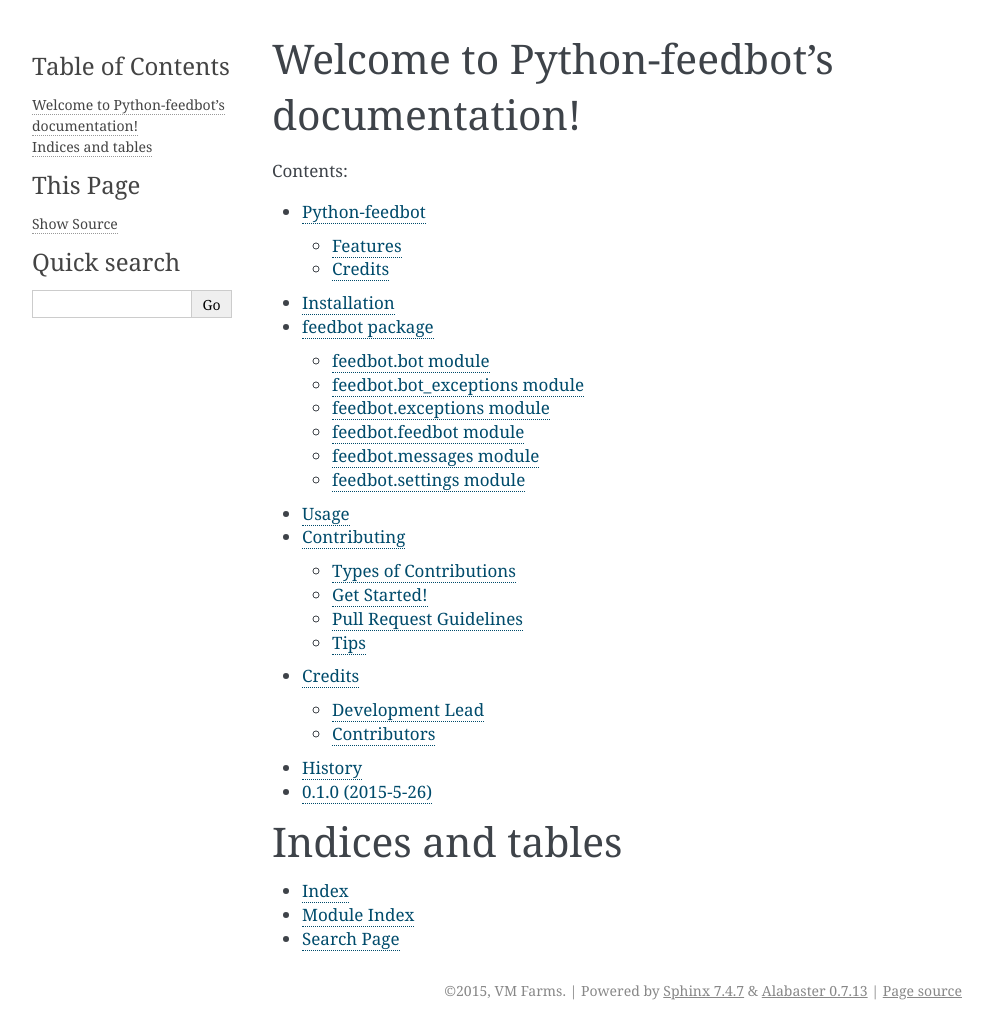
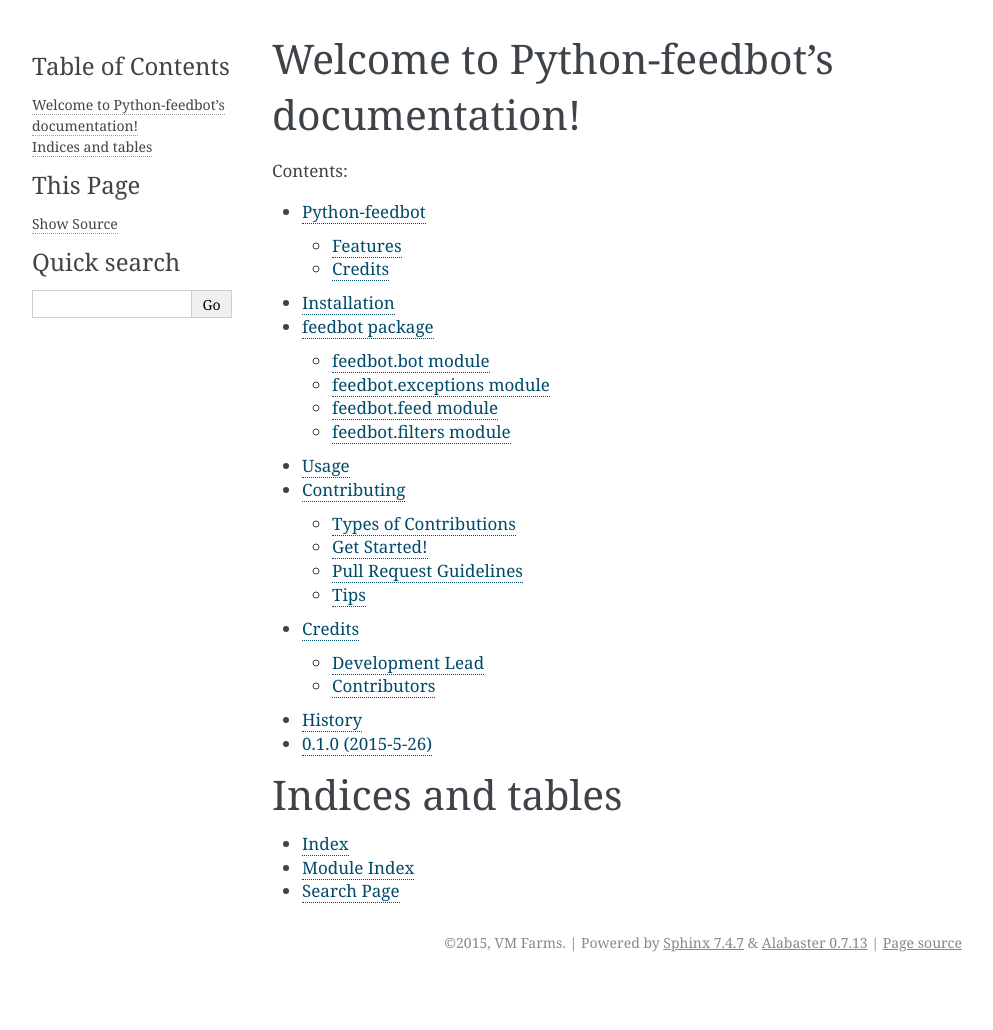
Before and after one commit to j5int/feedbot, a Sphinx documentation site: the page built from docs/index.rst, in a window 1280 px wide. Shown: the whole page, without its empty margins (148-1141 px from the left). Built offline with Sphinx 7.4.7, drawn with Linux system fonts in a browser that asks for light colours; after the commit the page ends 982 px from its top, so only the background shows below that.

Commit message:
Cleans and updates docs.

```diff
--- a/docs/feedbot.rst
+++ b/docs/feedbot.rst
@@ -5,14 +5,6 @@
 ------------------
 
 .. automodule:: feedbot.bot
-    :members:
-    :undoc-members:
-    :show-inheritance:
-
-feedbot.bot_exceptions module
------------------------------
-
-.. automodule:: feedbot.bot_exceptions
     :members:
     :undoc-members:
     :show-inheritance:
@@ -25,26 +17,18 @@
     :undoc-members:
     :show-inheritance:
 
-feedbot.feedbot module
-----------------------
+feedbot.feed module
+-------------------------
 
-.. automodule:: feedbot.feedbot
+.. automodule:: feedbot.feed
     :members:
     :undoc-members:
     :show-inheritance:
 
-feedbot.messages module
------------------------
+feedbot.filters module
+-------------------------
 
-.. automodule:: feedbot.messages
+.. automodule:: feedbot.filters
     :members:
     :undoc-members:
     :show-inheritance:
-
-feedbot.settings module
------------------------
-
-.. automodule:: feedbot.settings
-    :members:
-    :undoc-members:
-    :show-inheritance:
```
